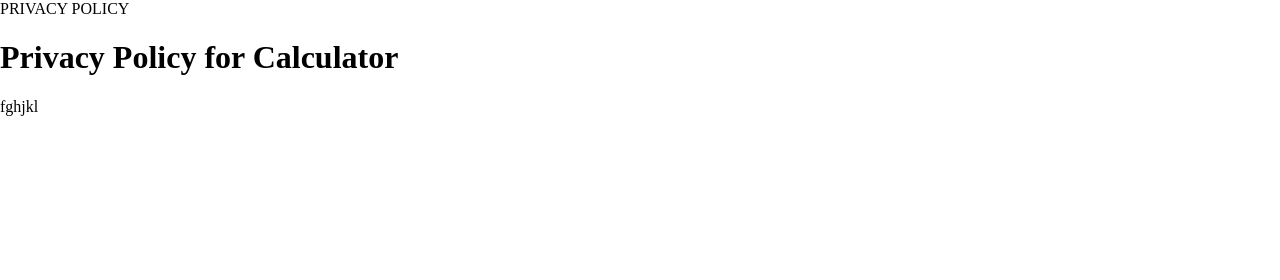
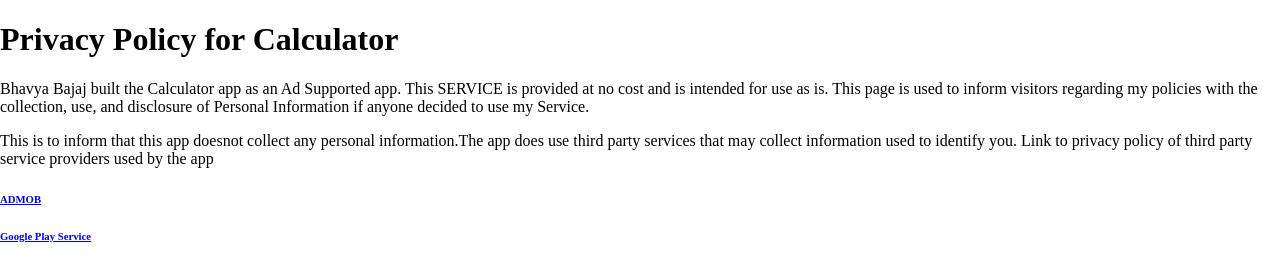
Before and after one commit to bhavyabajaj2006/PRIVACYPOLICY, a plain HTML site: page index.html in a window 1280 px wide. Drawn offline with nearby package versions, Linux system fonts and the light colour scheme; some packages are replaced by stand-ins of ours.

Commit message:
Update index.html

```diff
--- a/index.html
+++ b/index.html
@@ -1,18 +1,33 @@
-<!DOCTYPE html><html lang="en"><head> </head><body>PRIVACY POLICY
-    <script src="p5.js"></script>
-    <script src="p5.sound.min.js"></script>
+<!DOCTYPE html>
+<html lang="en">
+<head>
+    <script src="https://cdnjs.cloudflare.com/ajax/libs/p5.js/1.4.0/p5.js"></script>
+    <script src="https://cdnjs.cloudflare.com/ajax/libs/p5.js/1.4.0/addons/p5.sound.min.js"></script>
     <link rel="stylesheet" type="text/css" href="style.css">
-    <meta charset="utf-8">
+    <meta charset="utf-8" />
 
-
-
+  </head>
+  <body>
     <h1>
       Privacy Policy for Calculator
     </h1>
     <p>
-      fghjkl
+      Bhavya Bajaj built the Calculator app as an Ad Supported app. This SERVICE is provided at no cost and is intended for use as is.
+This page is used to inform visitors regarding my policies with the collection, use, and disclosure of Personal Information if anyone decided to use my Service.
+
     </p>
+  <p>
+This is to inform that this app doesnot collect any personal information.The app does use third party services that may collect information used to identify you.
+Link to privacy policy of third party service providers used by the app
+      </p>
+<a href="https://support.google.com/admob/answer/6128543?hl=enl">
+  <h6>
+    ADMOB
+  </h6></a>
+    <a href ="https://policies.google.com/privacy">
+      <h6>
+        Google Play Service
+      </h6>
 
-
-
-</body></html>
+  </body>
+</html>
```
